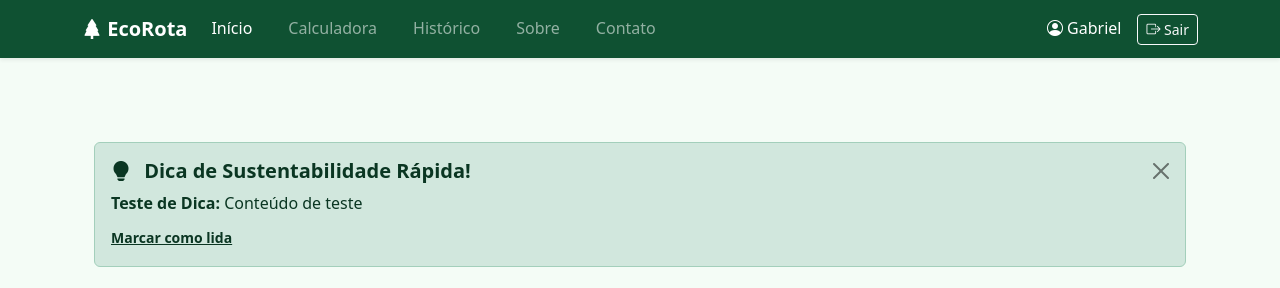
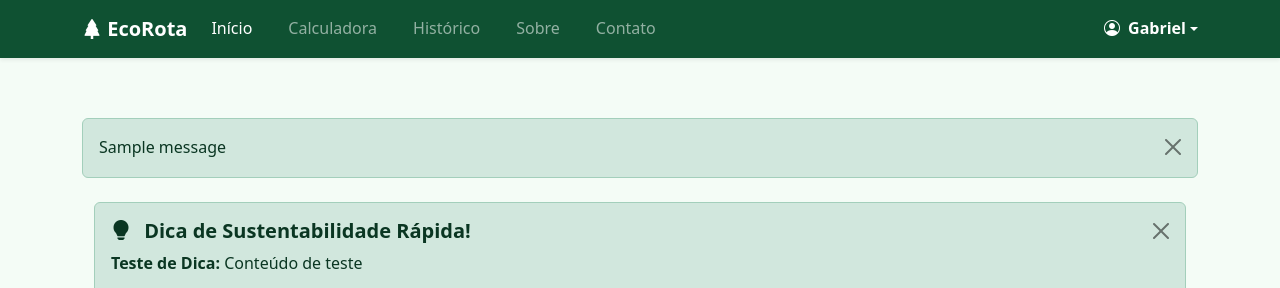
Before and after one commit to robertcastro14/CO2_Project, a Django app: page / in a window 1280 px wide. Shown: the top 288 px of the page. Run offline with Django 5.2, Linux system fonts and the light colour scheme; a user stored in the database is signed in; data comes from the database, SQL or seed files in the repository; one stand-in notice (Sample message) is shown; parts of the project's set-up code (start-up, migrations or seed data) failed here and were passed over.

Commit message:
Atualizacoes

```diff
--- a/CO2_PROJECT/CO2_PROJECT/settings.py
+++ b/CO2_PROJECT/CO2_PROJECT/settings.py
@@ -159,3 +159,6 @@ CELERY_BEAT_SCHEDULE = {
         'schedule': crontab(hour=8, minute=0),
     },
 }
+
+# Configuração para envio de e-mail (imprime no console para testes)
+EMAIL_BACKEND = "django.core.mail.backends.console.EmailBackend"
--- a/CO2_PROJECT/usuario/templates/base.html
+++ b/CO2_PROJECT/usuario/templates/base.html
@@ -75,17 +75,28 @@
 
                 <div class="d-flex align-items-center">
                     {% if user.is_authenticated %}
-                        <span class="navbar-text text-white me-3">
-                            <i class="bi bi-person-circle"></i> {{ user.username }}
-                        </span>
+                        <div class="dropdown">
+                            <a href="#" class="d-flex align-items-center text-white text-decoration-none dropdown-toggle" id="dropdownUser1" data-bs-toggle="dropdown" aria-expanded="false">
+                                <i class="bi bi-person-circle me-2"></i>
+                                <strong>{{ user.username }}</strong>
+                            </a>
 
-                        <form action="{% url 'logout' %}" method="post" class="d-inline">
-                            {% csrf_token %}
-                            <button type="submit" class="btn btn-outline-light btn-sm">
-                                <i class="bi bi-box-arrow-right"></i> Sair
-                            </button>
-                        </form>
-                    {% else %}
+                            <ul class="dropdown-menu dropdown-menu-end shadow" aria-labelledby="dropdownUser1">
+                                <li>
+                                    <a class="dropdown-item" href="{% url 'password_change' %}">Alterar Senha</a>
+                                </li>
+                                <li><hr class="dropdown-divider"></li>
+                                <li>
+                                    <form action="{% url 'logout' %}" method="post" style="margin: 0;">
+                                        {% csrf_token %}
+                                        <button type="submit" class="dropdown-item text-danger">
+                                            <i class="bi bi-box-arrow-right"></i> Sair
+                                        </button>
+                                    </form>
+                                </li>
+                            </ul>
+                        </div>
+                        {% else %}
                         <a href="{% url 'login' %}" class="btn btn-light btn-sm text-success fw-bold">Entrar</a>
                     {% endif %}
                 </div>
@@ -94,6 +105,14 @@
     </nav>
 
     <div class="container mt-5 mb-5">
+        {% if messages %}
+            {% for message in messages %}
+                <div class="alert alert-{{ message.tags }} alert-dismissible fade show" role="alert">
+                    {{ message }}
+                    <button type="button" class="btn-close" data-bs-dismiss="alert" aria-label="Close"></button>
+                </div>
+            {% endfor %}
+        {% endif %}
         {% block content %}
         {% endblock %}
     </div>
--- a/CO2_PROJECT/usuario/views.py
+++ b/CO2_PROJECT/usuario/views.py
@@ -74,6 +74,7 @@ def calculadora(request):
 
     return render(request, 'usuario/calculadora.html', {'resultado': resultado})
 
+@login_required
 def historico(request):
     # Pega o termo digitado no campo de busca (se houver)
     termo_busca = request.GET.get('transporte')
```
Also changed, not shown: CO2_PROJECT/usuario/templates/registration/login.html (+7 -2 lines), CO2_PROJECT/usuario/templates/registration/mudar_senha.html (added, +17 -0 lines), CO2_PROJECT/usuario/templates/registration/nova_senha_email.html (added, +13 -0 lines), CO2_PROJECT/usuario/templates/registration/recuperacao_senha_completa.html (added, +8 -0 lines), CO2_PROJECT/usuario/templates/registration/recuperar_senha_.html (added, +14 -0 lines), CO2_PROJECT/usuario/templates/registration/senha_alterada_sucesso.html (added, +9 -0 lines), CO2_PROJECT/usuario/templates/registration/senha_recuperada_sucesso.html (added, +7 -0 lines).
